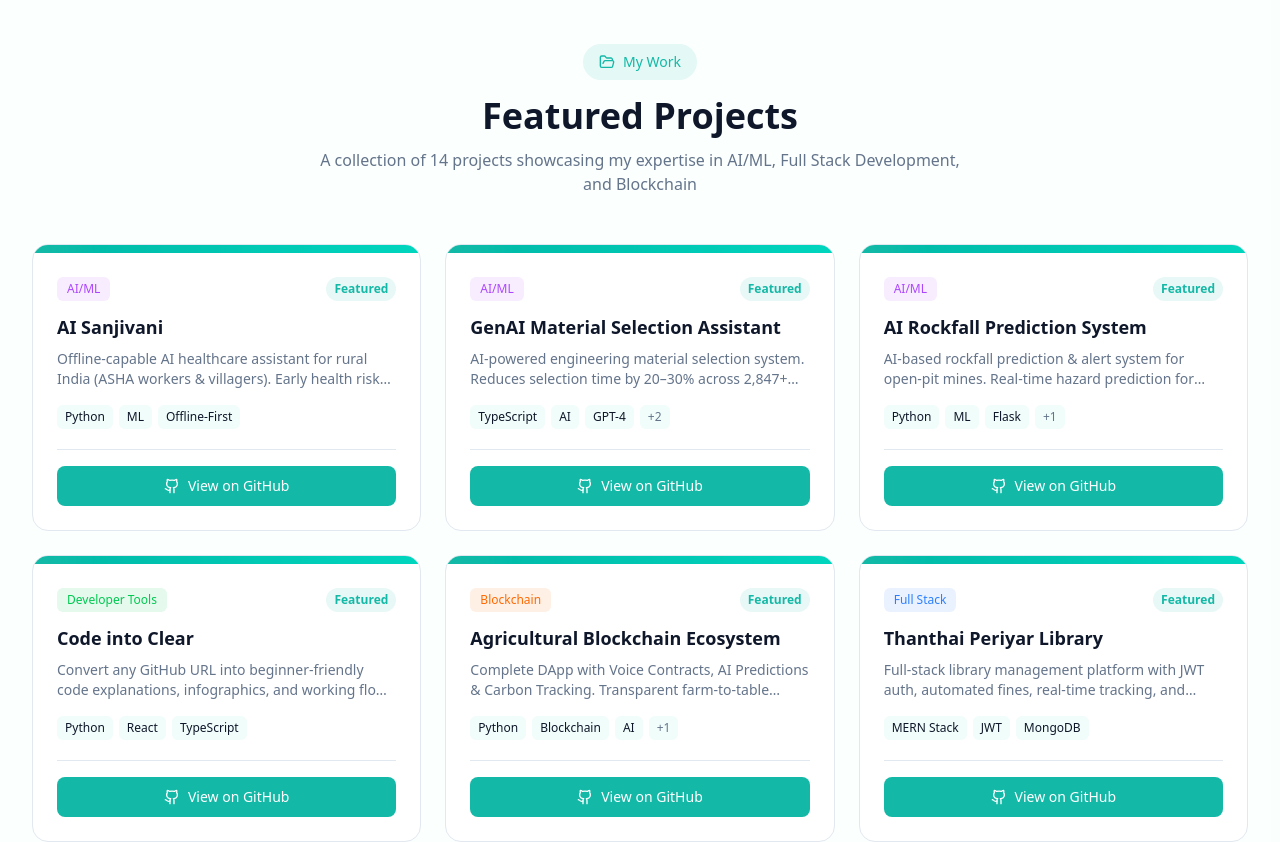
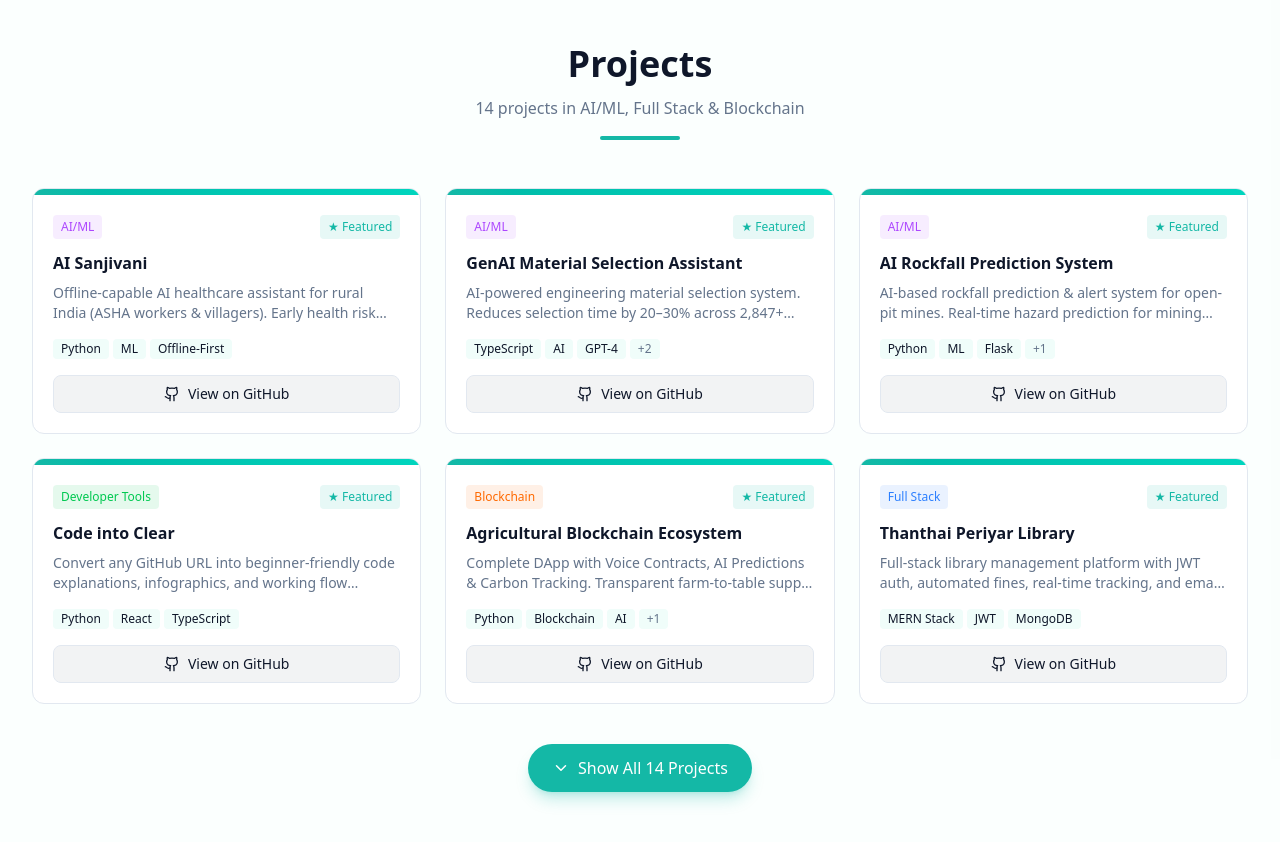
Before and after one commit to MSathish01/Sathish-portfolio-cc, a Next.js app: page / in a window 1280 px wide. Shown: the part 3560-4402 px from the top of the page. Built offline with nearby package versions, Linux system fonts and the light colour scheme.

Commit message:
Fix show more button with AnimatePresence and improved UI

```diff
--- a/src/components/Projects.tsx
+++ b/src/components/Projects.tsx
@@ -1,7 +1,7 @@
 "use client";
 
-import { motion } from "framer-motion";
-import { Github, FolderOpen } from "lucide-react";
+import { motion, AnimatePresence } from "framer-motion";
+import { Github, ChevronDown, ChevronUp } from "lucide-react";
 import { useState } from "react";
 import { portfolioData } from "@/data/portfolio";
 
@@ -26,25 +26,6 @@ export default function Projects() {
         ? [...majorProjects, ...otherProjects]
         : majorProjects;
 
-    const containerVariants = {
-        hidden: { opacity: 0 },
-        visible: {
-            opacity: 1,
-            transition: {
-                staggerChildren: 0.1
-            }
-        }
-    };
-
-    const cardVariants = {
-        hidden: { opacity: 0, y: 20 },
-        visible: {
-            opacity: 1,
-            y: 0,
-            transition: { duration: 0.4, ease: "easeOut" as const }
-        }
-    };
-
     return (
         <section id="projects" className="py-20 bg-secondary/30">
             <div className="max-w-7xl mx-auto px-4 sm:px-6 lg:px-8">
@@ -56,117 +37,106 @@ export default function Projects() {
                     transition={{ duration: 0.5 }}
                     className="text-center mb-12"
                 >
-                    <div className="inline-flex items-center gap-2 px-4 py-2 rounded-full bg-primary/10 text-primary text-sm font-medium mb-4">
-                        <FolderOpen size={16} />
-                        My Work
-                    </div>
-                    <h2 className="text-3xl md:text-4xl font-bold mb-3">Featured Projects</h2>
+                    <h2 className="text-3xl md:text-4xl font-bold mb-3">Projects</h2>
                     <p className="text-muted-foreground max-w-2xl mx-auto">
-                        A collection of {portfolioData.projects.length} projects showcasing my expertise in AI/ML, Full Stack Development, and Blockchain
+                        {portfolioData.projects.length} projects in AI/ML, Full Stack & Blockchain
                     </p>
+                    <div className="w-20 h-1 bg-primary mx-auto rounded-full mt-4" />
                 </motion.div>
 
                 {/* Projects Grid */}
-                <motion.div
-                    className="grid grid-cols-1 md:grid-cols-2 lg:grid-cols-3 gap-6"
-                    variants={containerVariants}
-                    initial="hidden"
-                    whileInView="visible"
-                    viewport={{ once: true }}
-                >
+                <div className="grid grid-cols-1 md:grid-cols-2 lg:grid-cols-3 gap-6">
+                    <AnimatePresence mode="popLayout">
                         {visibleProjects.map((project, index) => (
                             <motion.article
-                            key={index}
-                            variants={cardVariants}
-                            className="group relative bg-card rounded-2xl border border-border overflow-hidden hover:border-primary/40 hover:shadow-lg hover:shadow-primary/5 transition-all duration-300"
+                                key={project.title}
+                                initial={{ opacity: 0, scale: 0.9 }}
+                                animate={{ opacity: 1, scale: 1 }}
+                                exit={{ opacity: 0, scale: 0.9 }}
+                                transition={{ duration: 0.3, delay: index * 0.05 }}
+                                layout
+                                className="group relative bg-card rounded-xl border border-border overflow-hidden hover:border-primary/50 hover:shadow-lg transition-all duration-300"
                             >
-                            {/* Card Header with gradient */}
-                            <div className={`h-2 w-full ${project.isMajor ? 'bg-gradient-to-r from-primary to-teal-400' : 'bg-gradient-to-r from-muted to-muted-foreground/20'}`} />
+                                {/* Card Header */}
+                                <div className={`h-1.5 w-full ${project.isMajor ? 'bg-gradient-to-r from-primary to-teal-400' : 'bg-muted'}`} />
 
-                            <div className="p-6">
-                                {/* Top Row */}
-                                <div className="flex items-start justify-between mb-3">
-                                    <span className={`inline-block text-xs font-medium px-2.5 py-1 rounded-md ${categoryColors[project.category] || "bg-gray-500/10 text-gray-500"}`}>
+                                <div className="p-5">
+                                    {/* Category & Featured Badge */}
+                                    <div className="flex items-center justify-between mb-3">
+                                        <span className={`text-xs font-medium px-2 py-1 rounded ${categoryColors[project.category] || "bg-gray-500/10 text-gray-500"}`}>
                                             {project.category}
                                         </span>
                                         {project.isMajor && (
-                                        <span className="text-xs font-semibold px-2 py-1 rounded-full bg-primary/10 text-primary">
-                                            Featured
+                                            <span className="text-xs font-medium px-2 py-1 rounded bg-primary/10 text-primary">
+                                                ★ Featured
                                             </span>
                                         )}
                                     </div>
 
                                     {/* Title */}
-                                <h3 className="text-lg font-bold mb-2 group-hover:text-primary transition-colors">
+                                    <h3 className="text-base font-bold mb-2 group-hover:text-primary transition-colors line-clamp-1">
                                         {project.title}
                                     </h3>
 
                                     {/* Description */}
-                                <p className="text-sm text-muted-foreground mb-4 line-clamp-2">
+                                    <p className="text-sm text-muted-foreground mb-4 line-clamp-2 min-h-[2.5rem]">
                                         {project.description}
                                     </p>
 
                                     {/* Tech Stack */}
-                                <div className="flex flex-wrap gap-1.5 mb-5">
+                                    <div className="flex flex-wrap gap-1 mb-4">
                                         {project.tech.split(", ").slice(0, 3).map((tech, i) => (
                                             <span
                                                 key={i}
-                                            className="text-xs font-medium px-2 py-1 rounded-md bg-secondary text-secondary-foreground"
+                                                className="text-xs px-2 py-0.5 rounded bg-secondary text-secondary-foreground"
                                             >
                                                 {tech}
                                             </span>
                                         ))}
                                         {project.tech.split(", ").length > 3 && (
-                                        <span className="text-xs font-medium px-2 py-1 rounded-md bg-secondary text-muted-foreground">
+                                            <span className="text-xs px-2 py-0.5 rounded bg-secondary text-muted-foreground">
                                                 +{project.tech.split(", ").length - 3}
                                             </span>
                                         )}
                                     </div>
 
-                                {/* Actions */}
-                                <div className="pt-4 border-t border-border">
+                                    {/* GitHub Button */}
                                     <a
                                         href={project.github}
                                         target="_blank"
                                         rel="noopener noreferrer"
-                                        className="w-full inline-flex items-center justify-center gap-2 px-4 py-2.5 rounded-lg bg-primary hover:bg-primary/90 text-primary-foreground text-sm font-medium transition-colors"
+                                        className="w-full inline-flex items-center justify-center gap-2 px-4 py-2 rounded-lg bg-foreground/5 hover:bg-primary hover:text-primary-foreground border border-border hover:border-primary text-sm font-medium transition-all"
                                     >
                                         <Github size={16} />
                                         View on GitHub
                                     </a>
                                 </div>
-                            </div>
                             </motion.article>
                         ))}
-                </motion.div>
+                    </AnimatePresence>
+                </div>
 
-                {/* Show More Button */}
+                {/* Show More/Less Button */}
                 {otherProjects.length > 0 && (
-                    <motion.div
-                        initial={{ opacity: 0 }}
-                        whileInView={{ opacity: 1 }}
-                        viewport={{ once: true }}
-                        className="text-center mt-12"
-                    >
+                    <div className="text-center mt-10">
                         <button
                             type="button"
-                            onClick={() => setShowAll((prev) => !prev)}
-                            aria-expanded={showAll}
-                            className="inline-flex items-center gap-3 px-8 py-3 rounded-full bg-card border-2 border-border hover:border-primary text-foreground hover:text-primary transition-all font-medium"
+                            onClick={() => setShowAll(!showAll)}
+                            className="inline-flex items-center gap-2 px-6 py-3 rounded-full bg-primary text-primary-foreground hover:bg-primary/90 font-medium transition-all shadow-lg shadow-primary/25 hover:shadow-primary/40"
                         >
                             {showAll ? (
                                 <>
-                                    <span>Show Featured Only</span>
-                                    <span className="text-xs px-2 py-0.5 rounded-full bg-muted">{majorProjects.length}</span>
+                                    <ChevronUp size={18} />
+                                    Show Less
                                 </>
                             ) : (
                                 <>
-                                    <span>View All Projects</span>
-                                    <span className="text-xs px-2 py-0.5 rounded-full bg-primary/10 text-primary">+{otherProjects.length} more</span>
+                                    <ChevronDown size={18} />
+                                    Show All {portfolioData.projects.length} Projects
                                 </>
                             )}
                         </button>
-                    </motion.div>
+                    </div>
                 )}
             </div>
         </section>
```
Lines whose indentation alone changed are shown as unchanged.
